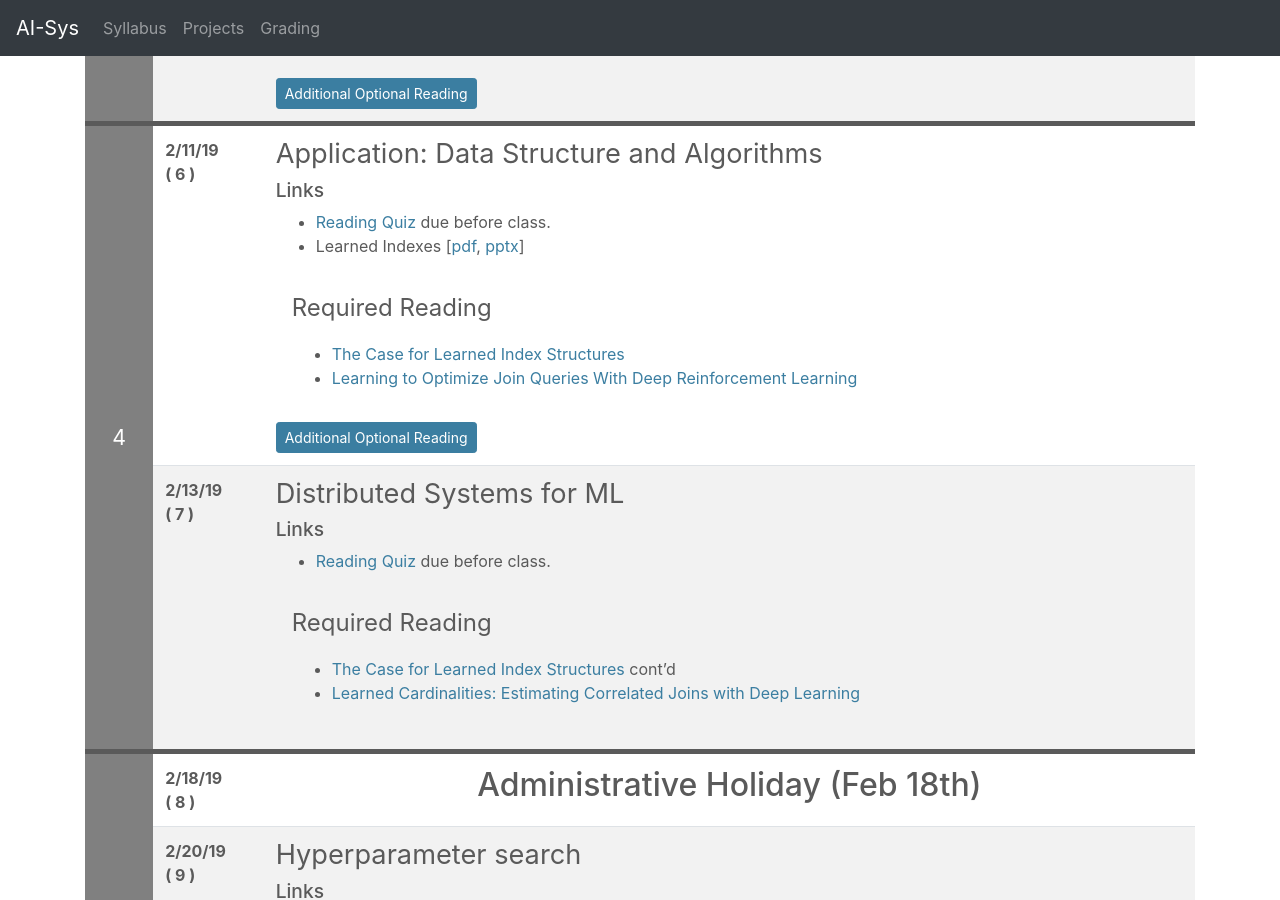
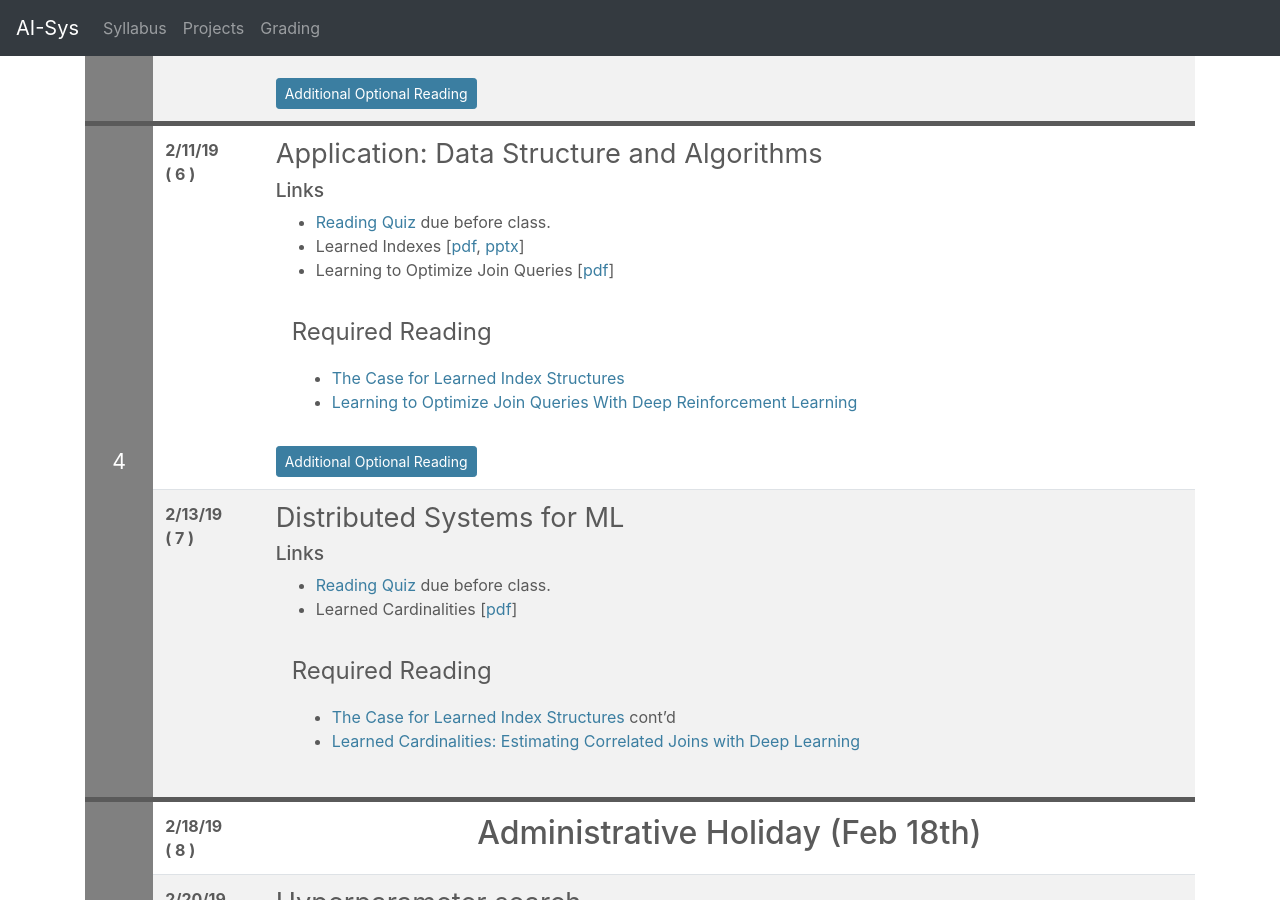
Before and after one commit to ucbrise/cs294-ai-sys-sp19, a Jekyll site: the page built from index.md, in a window 1280 px wide and 900 px high, scrolled down 3036 px. Built offline with Jekyll 4.4.1, drawn with Linux system fonts in a browser that asks for light colours; nearby versions of some CDN libraries; our own code applies the rules of GitHub Pages for plain Markdown files.

Commit message:
Preso: DQ & Learned Cardinalities (#9)

```diff
--- a/index.md
+++ b/index.md
@@ -304,6 +304,7 @@ If you find some of the reading confusing and want a more gentle introduction, t
 * [Reading Quiz](https://goo.gl/forms/uKUtXqhpv2Jctqgq1
 ) due before class.
 * Learned Indexes [[pdf](assets/lectures/lec05/learnedIndexes.pdf), [pptx](assets/lectures/lec05/learnedIndexes.pptx)]
+* Learning to Optimize Join Queries [[pdf](assets/lectures/lec05/dq.pdf)]
 <div class="summary" markdown="1"> </div>
 <div class="reading">
 <div class="required_reading" markdown="1">
@@ -333,6 +334,7 @@ If you find some of the reading confusing and want a more gentle introduction, t
 
 ### Links
 * [Reading Quiz](https://goo.gl/forms/aalfGnuX1ZFdYhlX2) due before class.
+* Learned Cardinalities [[pdf](assets/lectures/lec05/learned-cardinalities.pdf)]
 
 
 
```
Also changed, not shown: 2 other files.
